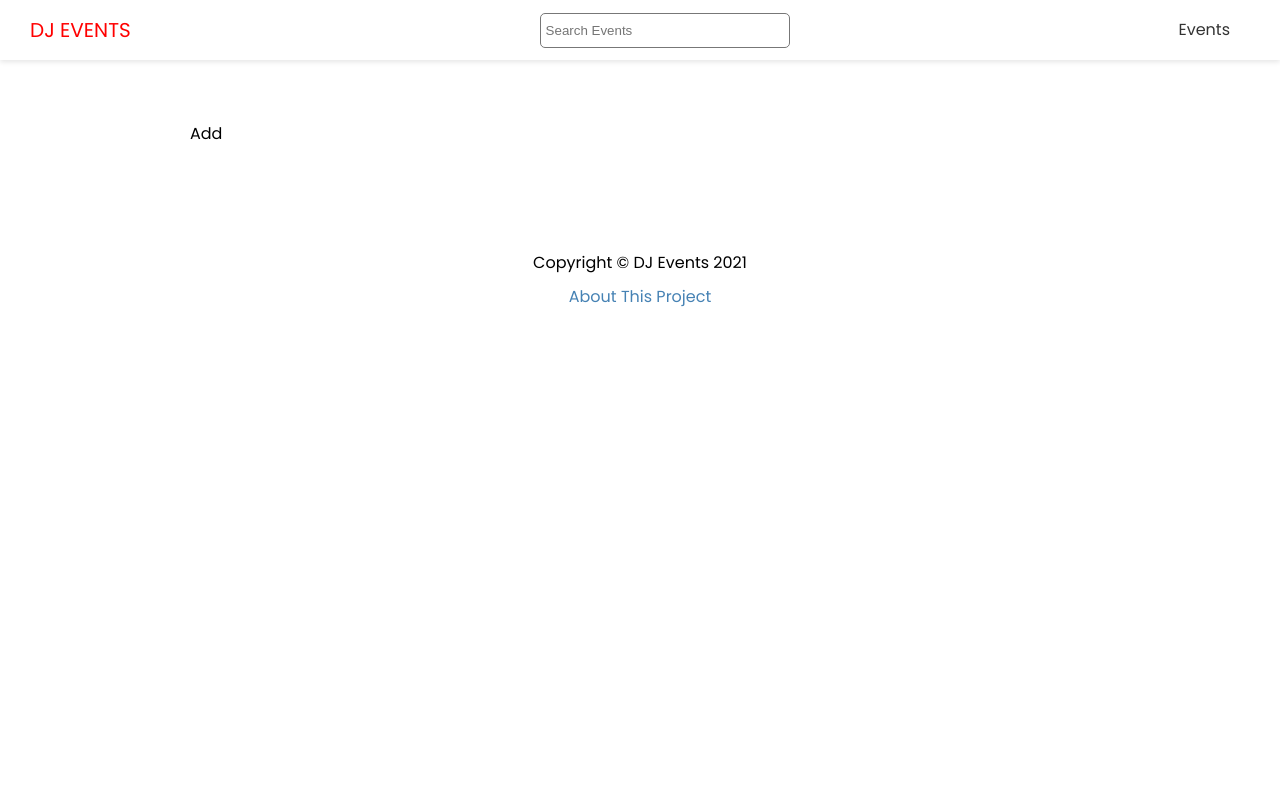
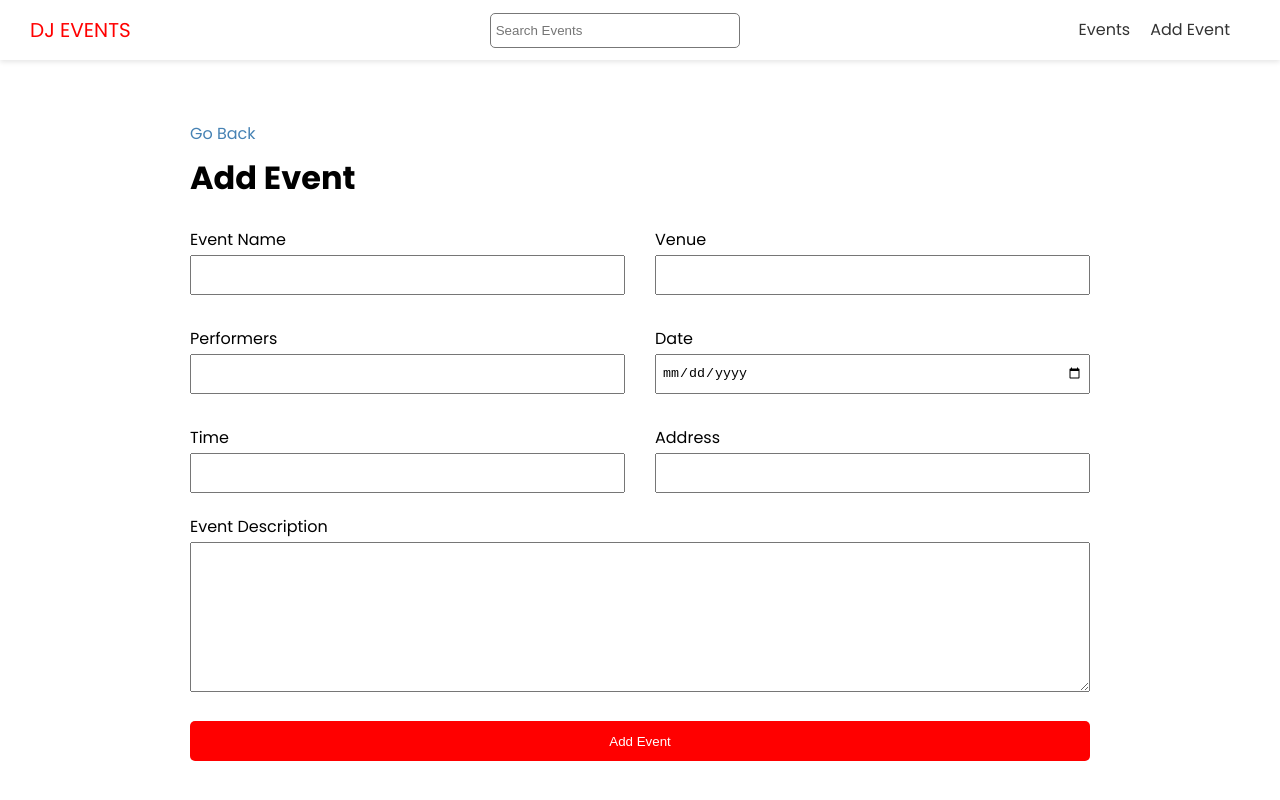
Before and after one commit to NikosKouroumpetsis/music-event, a Next.js app in the folder front/: page /events/add in a window 1280 px wide. Shown: the top 800 px of the page. Built offline with nearby package versions, Linux system fonts and the light colour scheme; no server answers.

Commit message:
add event page

```diff
--- a/front/components/Header.js
+++ b/front/components/Header.js
@@ -19,6 +19,11 @@
               <a>Events</a>
             </Link>
           </li>
+          <li>
+            <Link href="/events/add">
+              <a>Add Event</a>
+            </Link>
+          </li>
         </ul>
       </nav>
     </div>
--- a/front/pages/events/add.js
+++ b/front/pages/events/add.js
@@ -1,8 +1,116 @@
 import React from "react";
 import Layout from "@/components/Layout";
+import { useState } from "react";
+import { useRouter } from "next/router";
+import Link from "next/link";
+import Image from "next/image";
+import { API_URL } from "@/config/index";
+import styles from "@/styles/Form.module.css";
 
-function Add() {
-  return <Layout title="add Event">Add</Layout>;
+function AddEventPage() {
+  const [values, setValues] = useState({
+    name: "",
+    performers: "",
+    venue: "",
+    address: "",
+    date: "",
+    time: "",
+    description: "",
+  });
+
+  const handleSubmit = (e) => {
+    e.preventDefault();
+    console.log(values);
+  };
+
+  const handleInputChange = (e) => {
+    const { name, value } = e.target;
+    setValues({ ...values, [name]: value });
+  };
+
+  const router = useRouter();
+
+  return (
+    <Layout title="add Event">
+      <Link href="/events">Go Back</Link>
+      <h1>Add Event</h1>
+      <form onSubmit={handleSubmit} className={styles.form}>
+        <div className={styles.grid}>
+          <div>
+            <label htmlFor="name">Event Name</label>
+            <input
+              type="text"
+              id="name"
+              name="name"
+              value={values.name}
+              onChange={handleInputChange}
+            />
+          </div>
+          <div>
+            <label htmlFor="venue">Venue</label>
+            <input
+              type="text"
+              id="venue"
+              name="venue"
+              value={values.venue}
+              onChange={handleInputChange}
+            />
+          </div>
+          <div>
+            <label htmlFor="performers">Performers</label>
+            <input
+              type="text"
+              id="performers"
+              name="performers"
+              value={values.performers}
+              onChange={handleInputChange}
+            />
+          </div>
+          <div>
+            <label htmlFor="performers">Date</label>
+            <input
+              type="date"
+              id="date"
+              name="date"
+              value={values.date}
+              onChange={handleInputChange}
+            />
+          </div>
+          <div>
+            <label htmlFor="performers">Time</label>
+            <input
+              type="text"
+              id="time"
+              name="time"
+              value={values.time}
+              onChange={handleInputChange}
+            />
+          </div>
+          <div>
+            <label htmlFor="address">Address</label>
+            <input
+              type="text"
+              id="address"
+              name="address"
+              value={values.address}
+              onChange={handleInputChange}
+            />
+          </div>
+        </div>
+        <div>
+          <label htmlFor="description">Event Description</label>
+          <textarea
+            type="text"
+            name="description"
+            id="description"
+            value={values.description}
+            onChange={handleInputChange}
+          ></textarea>
+        </div>
+        <input type="submit" value="Add Event" className="btn" />
+      </form>
+    </Layout>
+  );
 }
 
-export default Add;
+export default AddEventPage;
```
